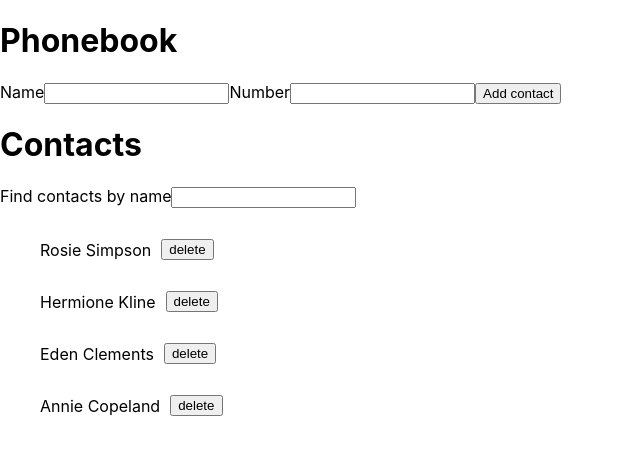
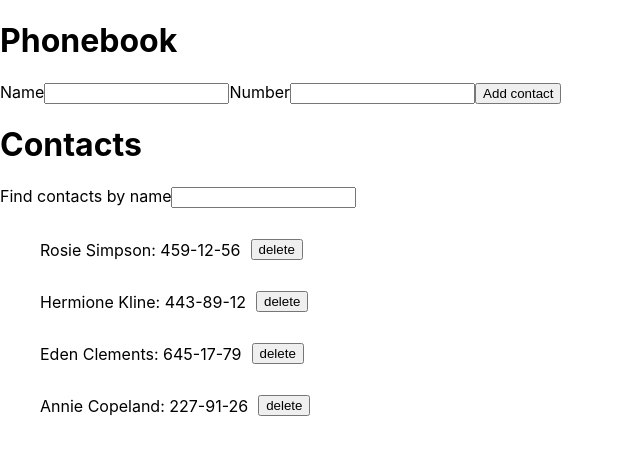
Before and after one commit to VasylRybotytskyi/goit-react-hw-02-phonebook, a React (Create React App) app: page / in a window 1280 px wide. Shown: the top 454 px of the page, without its empty margins (0-640 px from the left). Built offline with nearby package versions, Linux system fonts and the light colour scheme.

Commit message:
fixed ContactList

```diff
--- a/src/components/ContactList/ContactList.jsx
+++ b/src/components/ContactList/ContactList.jsx
@@ -1,4 +1,3 @@
-import { nanoid } from 'nanoid';
 import { ContactItem } from './ContactList.styled';
 
 export const ContactList = ({ contacts, onDeleteContact }) => {
@@ -6,8 +5,10 @@ export const ContactList = ({ contacts, onDeleteContact }) => {
     <>
       <ul>
         {contacts.map(contact => (
-          <ContactItem key={nanoid()}>
-            <p>{contact.name}</p>
+          <ContactItem key={contact.id}>
+            <p>
+              {contact.name}: {contact.number}
+            </p>
             <button onClick={() => onDeleteContact(contact.id)}>delete</button>
           </ContactItem>
         ))}
```
